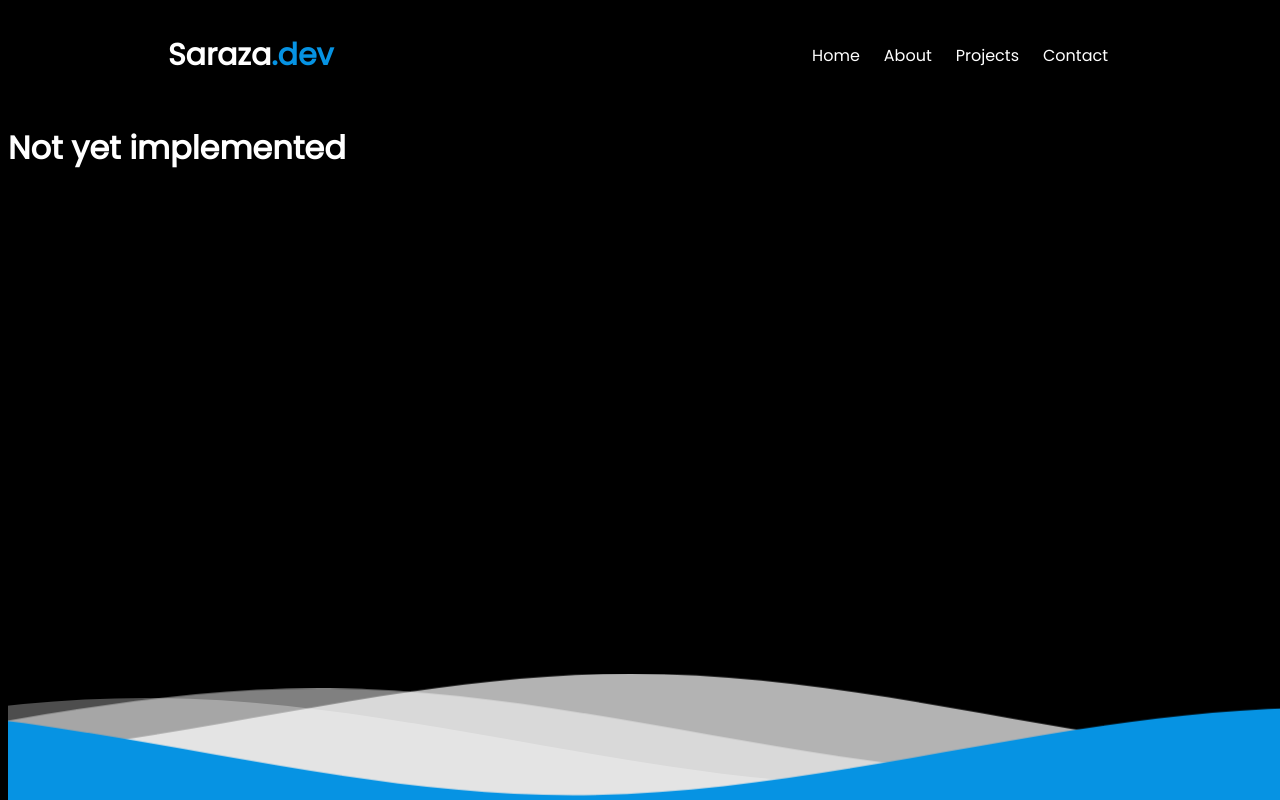
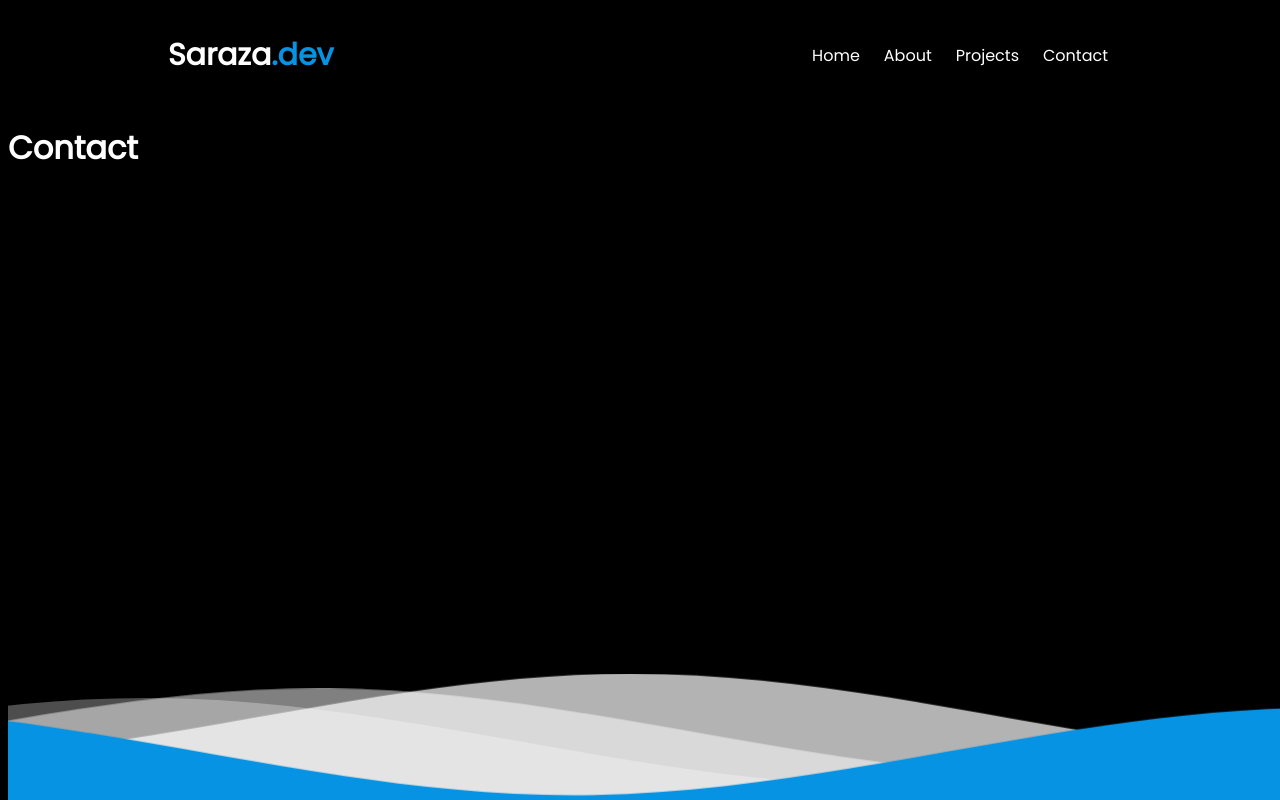
Before and after one commit to sarazaToussaint/Saraza-dev, a React (Create React App) app: page /Contact in a window 1280 px wide. Built offline with nearby package versions, Linux system fonts and the light colour scheme.

Commit message:
Add the contact title

```diff
--- a/src/components/Contact.jsx
+++ b/src/components/Contact.jsx
@@ -3,7 +3,7 @@ import React from 'react';
 const Contact = () => (
   <>
     <h1 className="contact">
-      Not yet implemented
+      Contact
     </h1>
     <div className="waves-container">
       <svg
```
